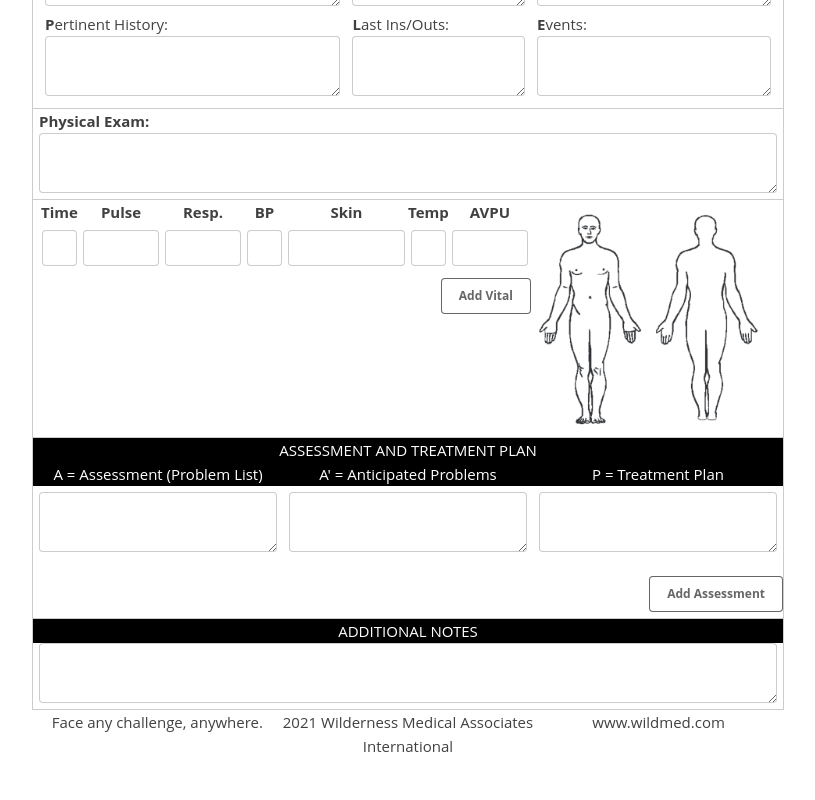
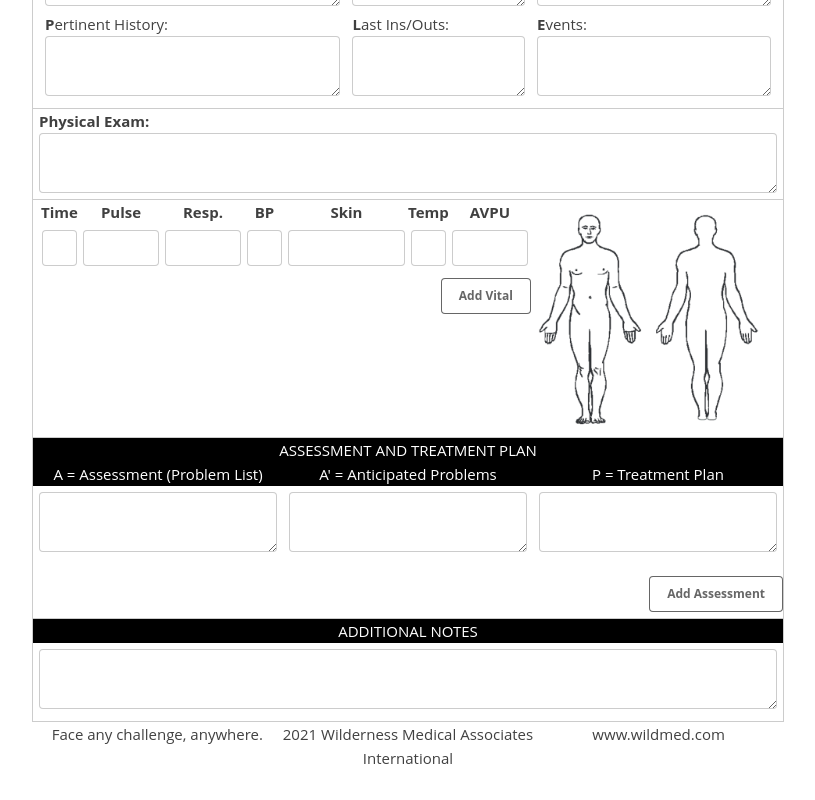
Before and after one commit to ingalls/wma-soap-notes, a Vue app: page / in a window 1280 px wide. Shown: the part 388-1188 px from the top of the page, without its empty margins (232-1047 px from the left). Built offline with nearby package versions, Linux system fonts and the light colour scheme; a web font is replaced by a local one.

Commit message:
Add py6 to additonal notes

```diff
--- a/src/App.vue
+++ b/src/App.vue
@@ -133,7 +133,7 @@
             </div>
             <div class='col col--12 grid pb6 border-l border-r border-b border--gray-light'>
                 <div class='col col--12 bg-black color-white align-center'>ADDITIONAL NOTES</div>
-                <div class='col col--12 px6'><textarea v-text='additionalnotes' class='textarea'/></div>
+                <div class='col col--12 px6 py6'><textarea v-text='additionalnotes' class='textarea'/></div>
             </div>
             <div class='col col--12 grid pb6'>
                 <div class='col col--4 align-center'>Face any challenge, anywhere.</div>
```
